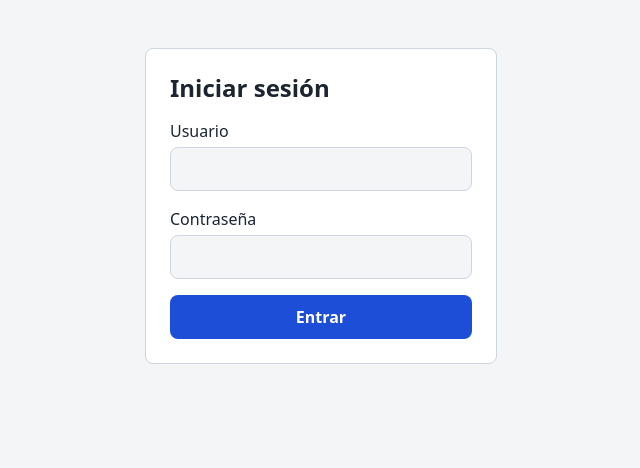
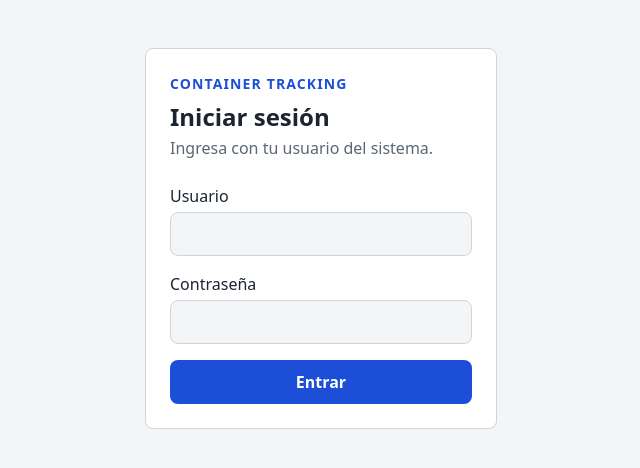
Before and after one commit to Jazzon001/Container-Tracking, an Angular app in the folder frontend/: page /login in a window 1280 px wide. Shown: the top 468 px of the page, without its empty margins (319-959 px from the left). Built offline with nearby package versions, Linux system fonts and the light colour scheme.

Commit message:
feat: mejorar la presentación de la pantalla de inicio de sesión

```diff
--- a/frontend/src/app/login.component.ts
+++ b/frontend/src/app/login.component.ts
@@ -15,13 +15,23 @@ function mensajeDeError(status: number): string {
   imports: [FormsModule],
   template: `
     <form (submit)="entrar($event)">
+      <p class="marca">Container Tracking</p>
       <h1>Iniciar sesión</h1>
+      <p class="ayuda">Ingresa con tu usuario del sistema.</p>
       <label>Usuario <input name="username" [ngModel]="username()" (ngModelChange)="username.set($event)" autocomplete="username" /></label>
       <label>Contraseña <input name="password" type="password" [ngModel]="password()" (ngModelChange)="password.set($event)" autocomplete="current-password" /></label>
       <button type="submit">Entrar</button>
       @if (error()) { <p role="alert">{{ error() }}</p> }
       @if (iniciada()) { <p>Sesión iniciada</p> }
     </form>
+  `,
+  styles: `
+    .marca {
+      margin: 0 0 0.5rem; font-size: 0.875rem; font-weight: 700;
+      letter-spacing: 0.08em; text-transform: uppercase; color: var(--color-primario);
+    }
+    h1 { margin-bottom: 0.25rem; }
+    .ayuda { margin: 0 0 1.5rem; color: var(--color-suave); }
   `,
 })
 export class LoginComponent {
```
